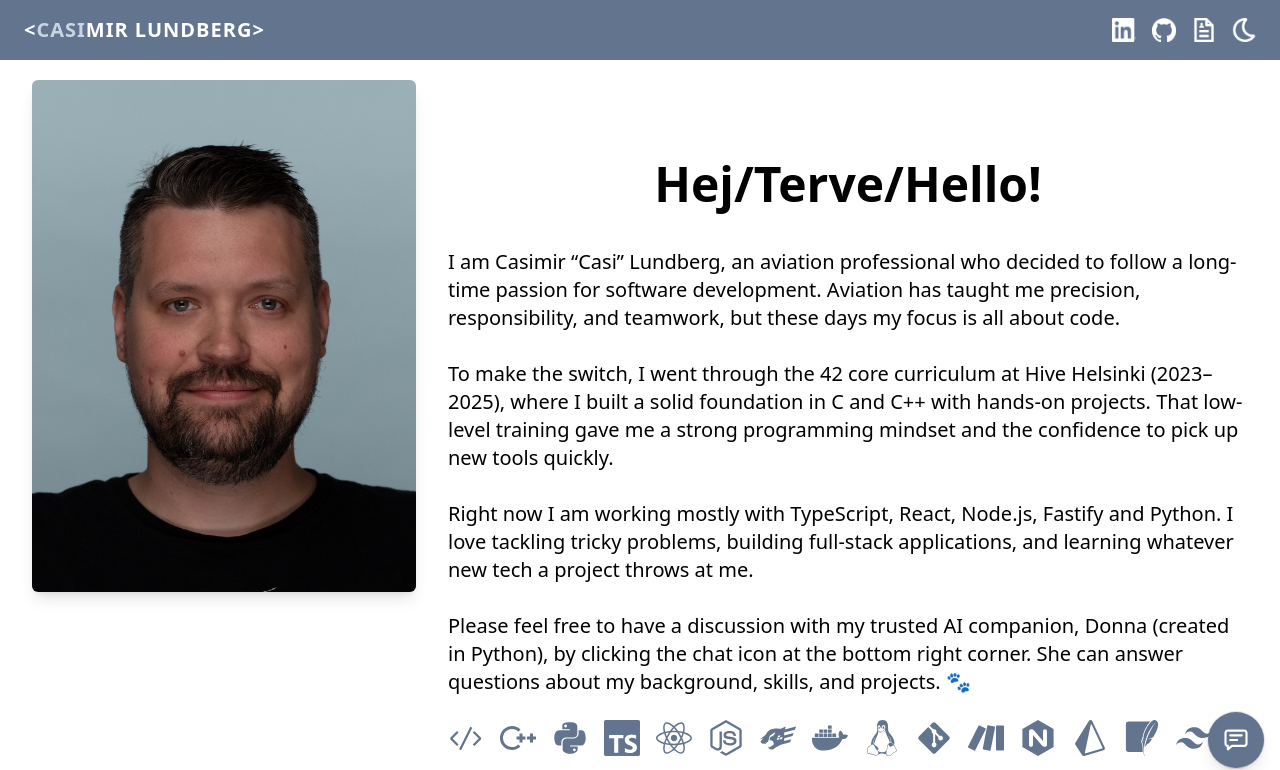
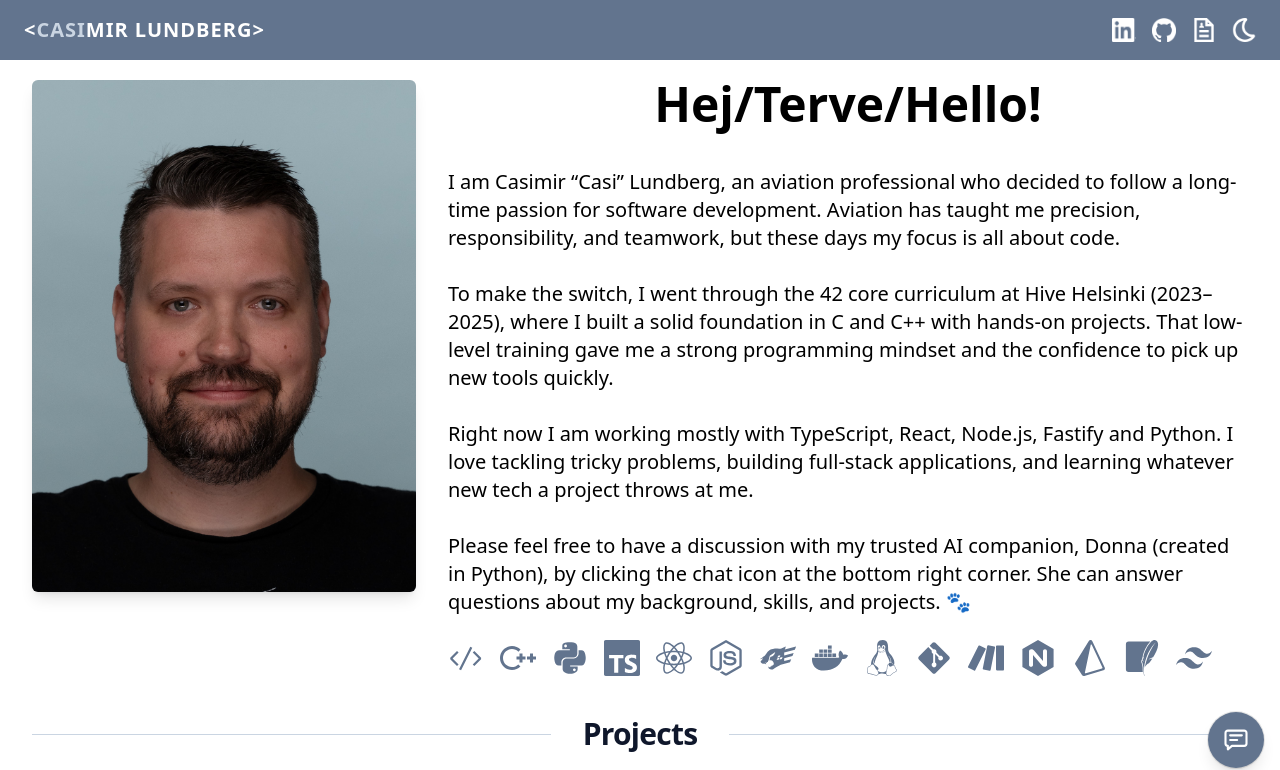
Before and after one commit to Welhox/portfolio-page, a React (Vite) app: page / in a window 1280 px wide. Shown: the top 770 px of the page. Built offline with nearby package versions, Linux system fonts and the light colour scheme.

Commit message:
repositioned bio text

```diff
--- a/src/components/Bio.tsx
+++ b/src/components/Bio.tsx
@@ -12,7 +12,7 @@ export const Bio = () => {
       />
 
       <div className="flex-1">
-        <h2 className="text-5xl font-semibold mb-4 md:mt-40 text-center">
+        <h2 className="text-5xl font-semibold mb-4 md:mt-20 text-center">
           Hej/Terve/Hello!
         </h2>
         <p className="mt-10 text-xl text-left rt-10">
```
